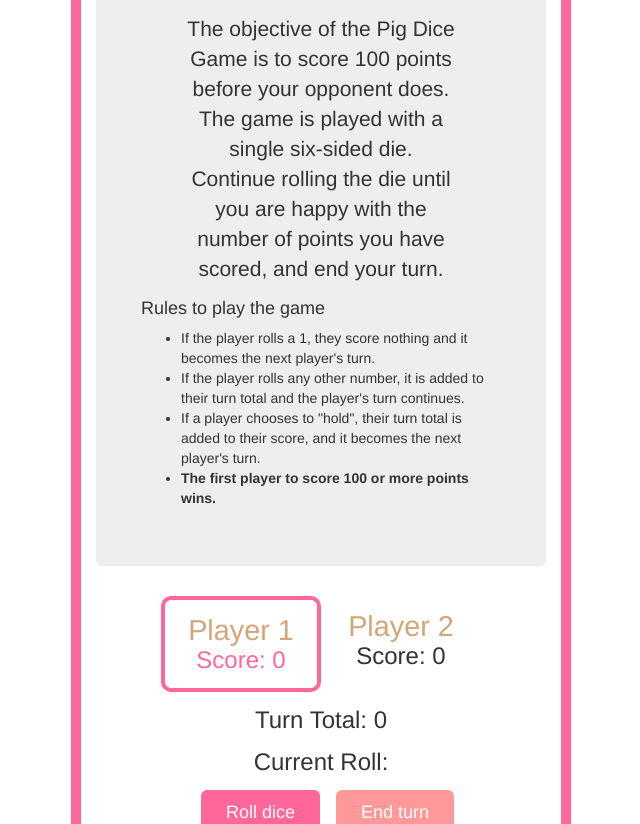
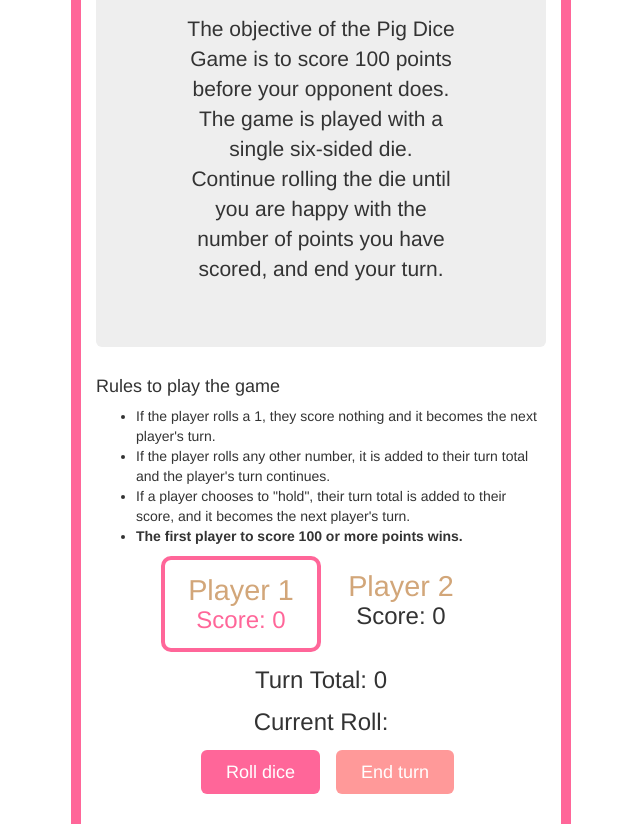
Before and after one commit to nyirahabimana-dative/pig-dice, a plain HTML site: page index.html in a window 1280 px wide. Shown: the part 276-1100 px from the top of the page, without its empty margins (319-959 px from the left). Drawn offline with Linux system fonts and the light colour scheme.

Commit message:
add bootstrap elements

```diff
--- a/index.html
+++ b/index.html
@@ -25,16 +25,17 @@
                     <div class="col-xs-10 col-xs-offset-1 text-center">
                         <p>The objective of the Pig Dice Game is to score 100 points before your opponent does. The game is played with a single six-sided die. Continue rolling the die until you are happy with the number of points you have scored, and end your turn. </p>
                     </div>
-                    <h4>Rules to play the game</h4>
+                </div>
+            </div>
+            <div class="wells">
+                <h4>Rules to play the game</h4>
                     <ul>
                         <li>If the player rolls a 1, they score nothing and it becomes the next player's turn.</li>
                         <li>If the player rolls any other number, it is added to their turn total and the player's turn continues.</li>
                         <li>If a player chooses to "hold", their turn total is added to their score, and it becomes the next player's turn.</li>
                         <li><strong>The first player to score 100 or more points wins.</strong></li>
-                      </ul>
-                </div>
+                    </ul>
             </div>
-
             <div class="row" id="players">
                 <div class="col-xs-4 col-xs-offset-2 active text-center" id="player1">
                     <h3><span class="player">Player 1</span> Score: <span id="player1-score"></span></h3>
```
